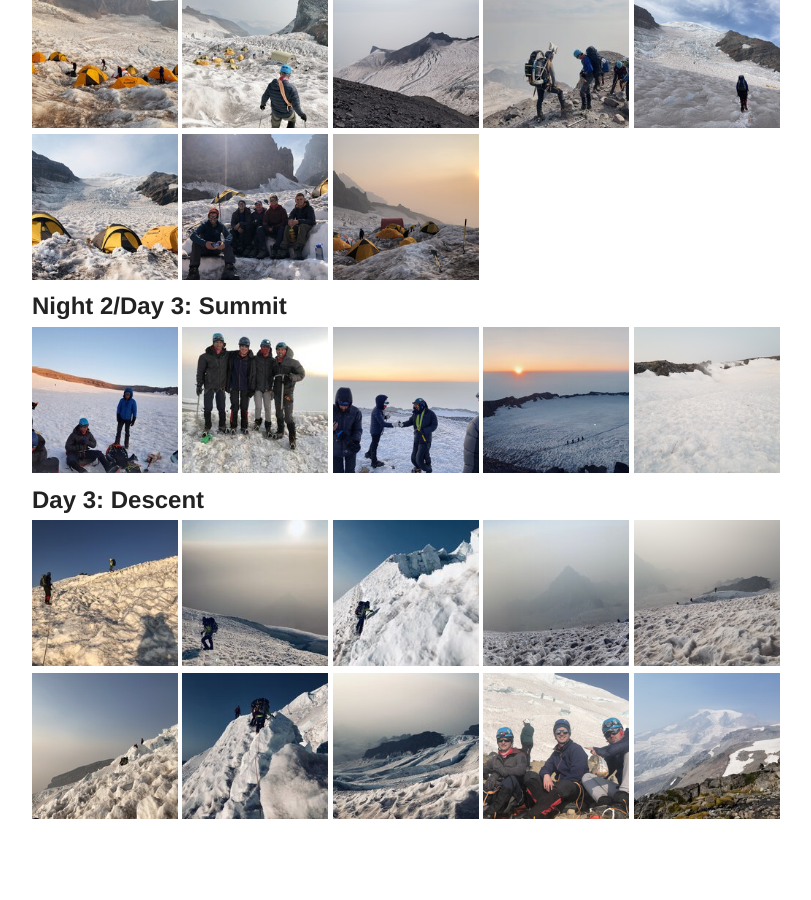
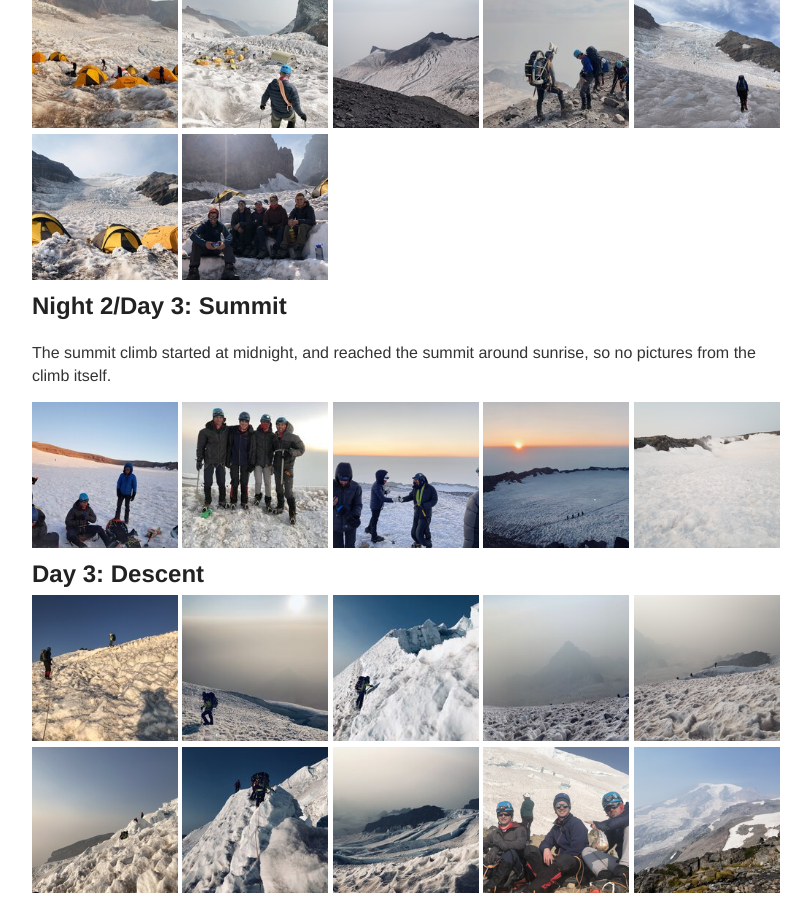
Before and after one commit to aymarino/aymarino.github.io, a Jekyll site: the page built from _galleries/rainier.md, in a window 1280 px wide and 900 px high, scrolled down 1790 px. Shown: the whole window, without its empty margins (233-1044 px from the left). Built offline with Jekyll 4.4.1, drawn with Linux system fonts in a browser that asks for light colours; nearby versions of some CDN libraries; comment, search, counter and statistics services are not loaded; before the commit the page ends 2615 px from its top, so only the background shows below that.

Commit message:
Add notes on Rainier pics

```diff
--- a/_galleries/rainier.md
+++ b/_galleries/rainier.md
@@ -37,30 +37,31 @@
 ## Day 1 - Paradise parking lot to Camp Muir
 
 <div class="image-gallery">
-{% include gallery-img.html img="day1-01.jpg" %}
-{% include gallery-img.html img="day1-02.jpg" %}
-{% include gallery-img.html img="day1-03.jpg" %}
-{% include gallery-img.html img="day1-04.jpg" %}
-{% include gallery-img.html img="day1-05.jpg" %}
+{% include gallery-img.html img="day1-01.jpg" caption="Muir snowfield" %}
+{% include gallery-img.html img="day1-02.jpg" caption="Smoky air the whole way up" %}
+{% include gallery-img.html img="day1-03.jpg" caption="Huge crevasses up Muir snowfield" %}
+{% include gallery-img.html img="day1-04.jpg" caption="Huge crevasses up Muir snowfield" %}
+{% include gallery-img.html img="day1-05.jpg" caption="Sit on your packs to eat lunch" %}
 {% include gallery-img.html img="day1-06.jpg" %}
-{% include gallery-img.html img="day1-07.jpg" %}
-{% include gallery-img.html img="day1-08.jpg" %}
+{% include gallery-img.html img="day1-07.jpg" caption="Camp Muir. The buildings on the left are bathrooms" %}
+{% include gallery-img.html img="day1-08.jpg" caption="Camp Muir before bed. The guiding company keeps their tents set up for the season." %}
 </div>
 
 ## Day 2 - Muir to high camp at Ingall Flats
 
 <div class="image-gallery">
-{% include gallery-img.html img="day2-01.jpg" %}
-{% include gallery-img.html img="day2-02.jpg" %}
-{% include gallery-img.html img="day2-03.jpg" %}
-{% include gallery-img.html img="day2-04.jpg" %}
-{% include gallery-img.html img="day2-05.jpg" %}
-{% include gallery-img.html img="day2-06.jpg" %}
-{% include gallery-img.html img="day2-07.jpg" %}
-{% include gallery-img.html img="day2-08.jpg" %}
+{% include gallery-img.html img="day2-01.jpg" caption="Camp Muir in the morning" %}
+{% include gallery-img.html img="day2-02.jpg" caption="Guiding company ran a glacier skills workshop for things like self-arrest and climbing in a rope team" %}
+{% include gallery-img.html img="day2-03.jpg" caption="View across Cowlitz Glacier, with Camp Muir on the right" %}
+{% include gallery-img.html img="day2-04.jpg" caption="Resting at Cathedral Gap" %}
+{% include gallery-img.html img="day2-05.jpg" caption="Ingraham Flats approaching the next camp site" %}
+{% include gallery-img.html img="day2-06.jpg" caption="View from camp, looking towards the summit" %}
+{% include gallery-img.html img="day2-07.jpg" caption="The crew before bed. Moscow Mules in our mugs" %}
 </div>
 
 ## Night 2/Day 3: Summit
+
+The summit climb started at midnight, and reached the summit around sunrise, so no pictures from the climb itself.
 
 <div class="image-gallery">
 {% include gallery-img.html img="day3-01.jpg" %}
```
Also changed, not shown: images/rainier/day2-08-thumb.jpg (deleted), 1 other file.
